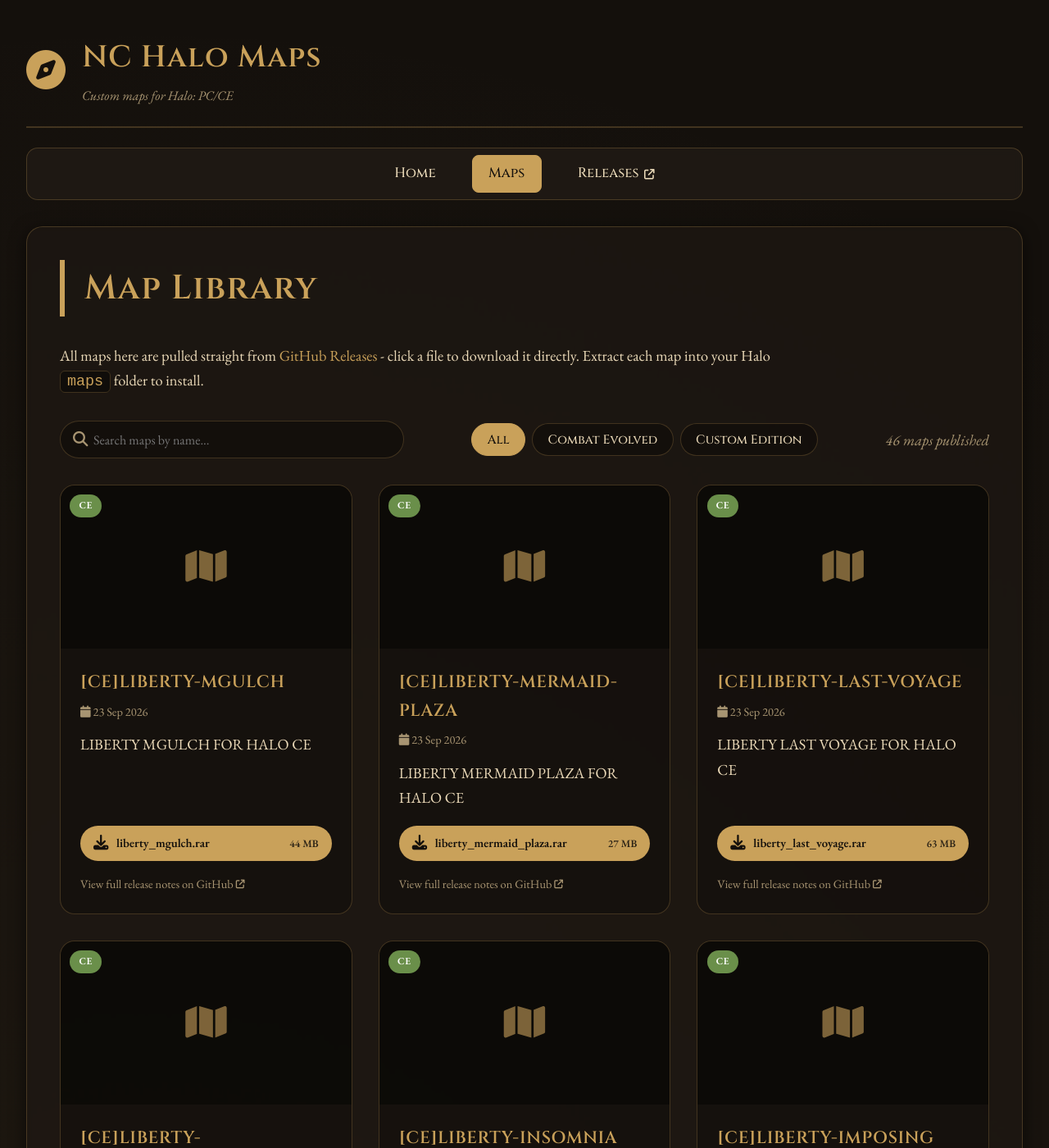
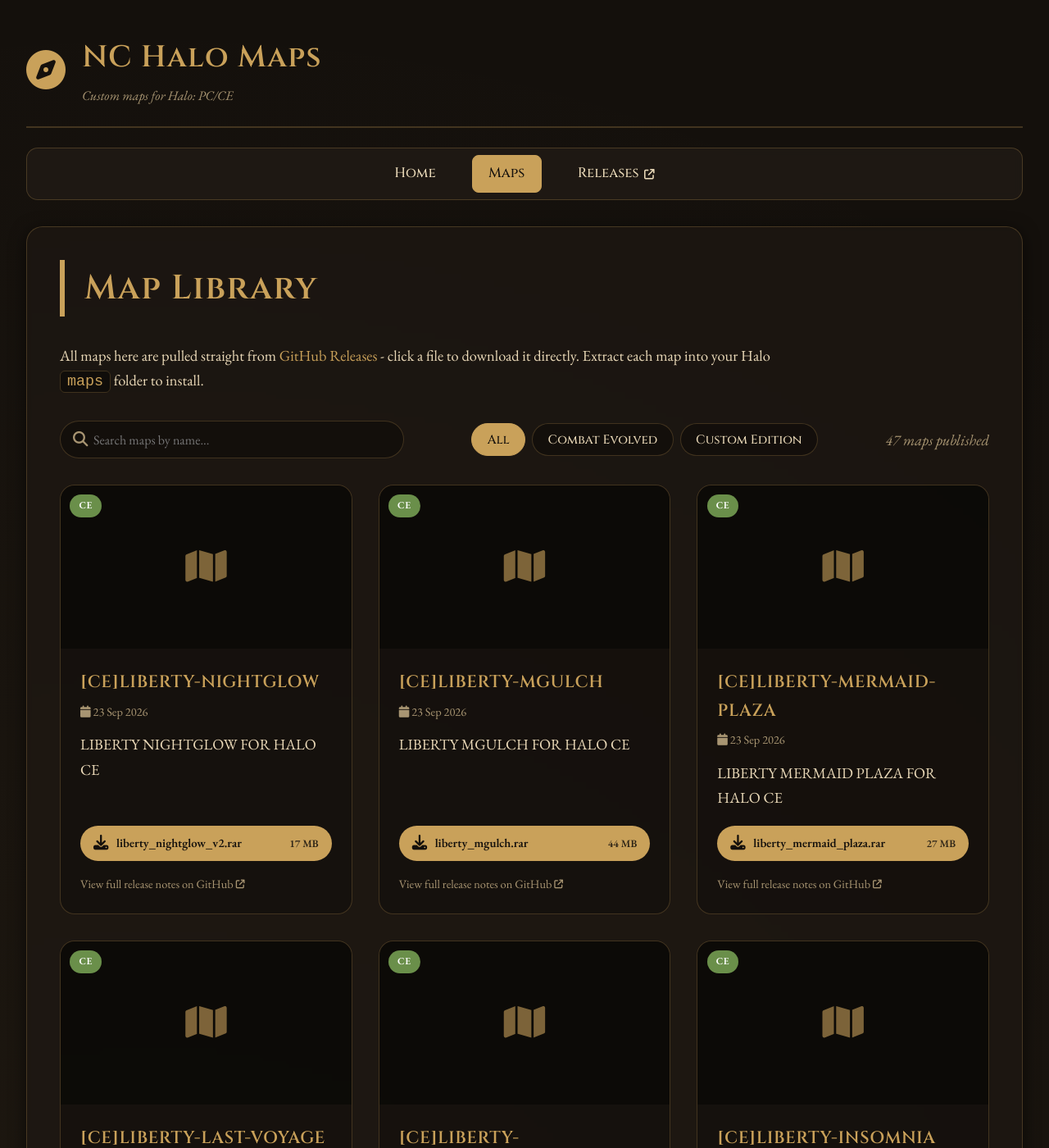
Before and after one commit to Chalwk/NC-Halo-Maps, a Jekyll site: the page built from maps.html, in a window 1280 px wide and 1400 px high. Shown: the whole window at 82% size. Built offline with Jekyll 4.4.1, drawn with Linux system fonts in a browser that asks for light colours.

Commit message:
chore: update releases data

```diff
--- a/_data/releases.json
+++ b/_data/releases.json
@@ -1,4 +1,27 @@
 [
+  {
+    "id": 394830370,
+    "tag": "CE-LIBERTY-NIGHTGLOW",
+    "name": "[CE]LIBERTY-NIGHTGLOW",
+    "body": "LIBERTY NIGHTGLOW FOR HALO CE",
+    "prerelease": false,
+    "published_at": "2026-09-23T16:03:20Z",
+    "html_url": "https://github.com/nakedchick-code/NC-Halo-Maps/releases/tag/CE-LIBERTY-NIGHTGLOW",
+    "games": [
+      "CE"
+    ],
+    "thumbnail": null,
+    "assets": [
+      {
+        "name": "liberty_nightglow_v2.rar",
+        "size": 18121097,
+        "size_human": "17 MB",
+        "download_count": 0,
+        "browser_download_url": "https://github.com/nakedchick-code/NC-Halo-Maps/releases/download/CE-LIBERTY-NIGHTGLOW/liberty_nightglow_v2.rar",
+        "content_type": "application/x-compressed"
+      }
+    ]
+  },
   {
     "id": 394829325,
     "tag": "CE-LIBERTY-MGULCH",
```
